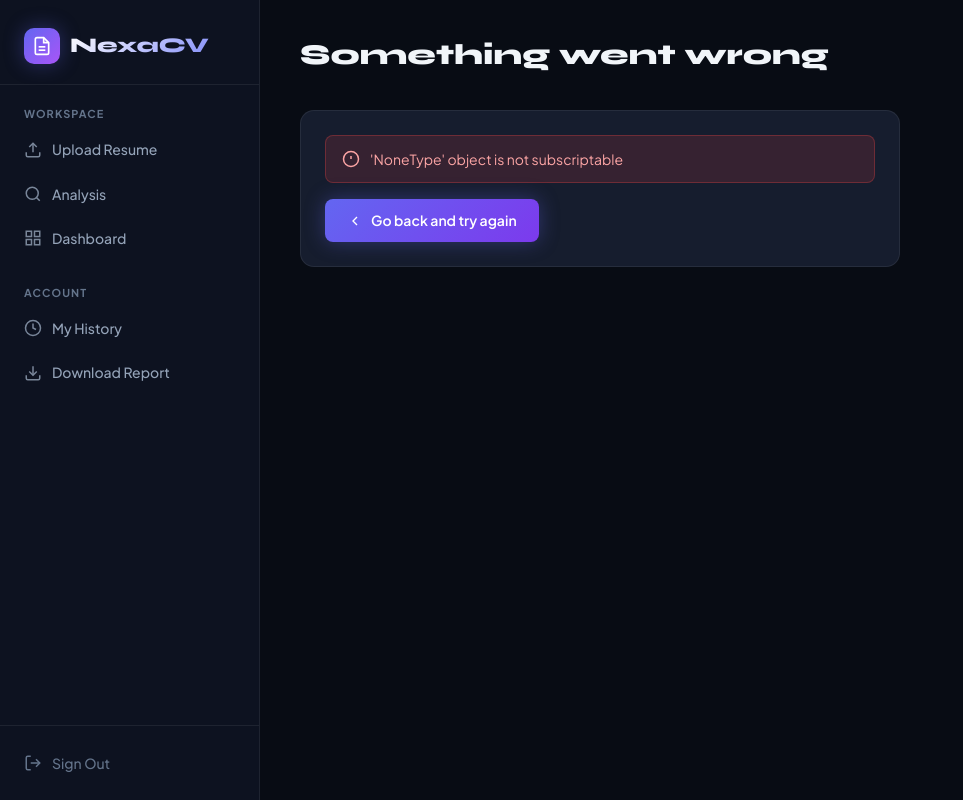
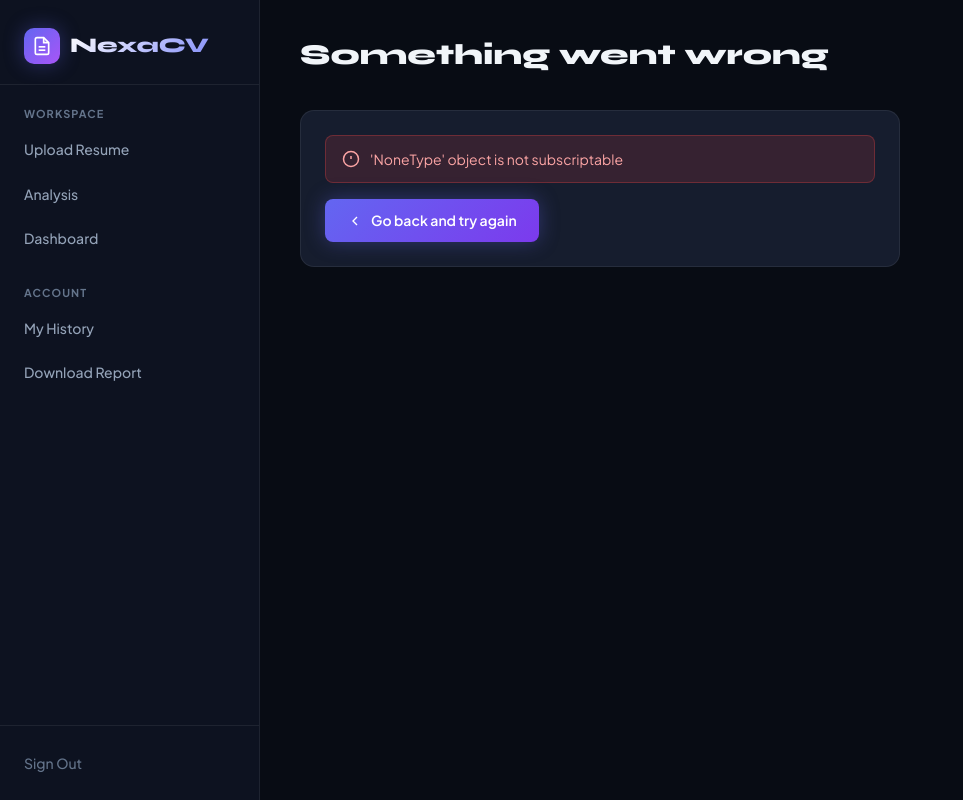
Before and after one commit to snehahhaa/nexa-cv-project, a Flask app: page /run in a window 1280 px wide. Shown: the whole page, without its empty margins (0-963 px from the left). Run offline with Flask 3, Linux system fonts and the light colour scheme; the visitor is signed in with stand-in values (Sample User, id 1).

Commit message:
Update base.html

```diff
--- a/templates/base.html
+++ b/templates/base.html
@@ -28,7 +28,9 @@
 
     {% if username %}
     <div class="sidebar-user">
-      <div class="user-avatar">{{ username[0].upper() }}</div>
+      <div class="user-avatar">
+        {{ username[0].upper() if username else "U" }}
+      </div>
       <div>
         <div class="user-name">{{ username }}</div>
         <div class="user-role">Job Seeker</div>
@@ -40,59 +42,30 @@
       <div class="nav-section-label">Workspace</div>
 
       <a href="{{ url_for('upload') }}" class="nav-item {% if request.endpoint == 'upload' %}active{% endif %}">
-        <svg viewBox="0 0 24 24" fill="none" stroke="currentColor" stroke-width="2" width="18" height="18">
-          <path d="M21 15v4a2 2 0 0 1-2 2H5a2 2 0 0 1-2-2v-4"/>
-          <polyline points="17 8 12 3 7 8"/>
-          <line x1="12" y1="3" x2="12" y2="15"/>
-        </svg>
         Upload Resume
       </a>
 
       <a href="{{ url_for('results') }}" class="nav-item {% if request.endpoint == 'results' %}active{% endif %}">
-        <svg viewBox="0 0 24 24" fill="none" stroke="currentColor" stroke-width="2" width="18" height="18">
-          <circle cx="11" cy="11" r="8"/>
-          <line x1="21" y1="21" x2="16.65" y2="16.65"/>
-        </svg>
         Analysis
       </a>
 
       <a href="{{ url_for('dashboard') }}" class="nav-item {% if request.endpoint == 'dashboard' %}active{% endif %}">
-        <svg viewBox="0 0 24 24" fill="none" stroke="currentColor" stroke-width="2" width="18" height="18">
-          <rect x="3" y="3" width="7" height="7"/>
-          <rect x="14" y="3" width="7" height="7"/>
-          <rect x="14" y="14" width="7" height="7"/>
-          <rect x="3" y="14" width="7" height="7"/>
-        </svg>
         Dashboard
       </a>
 
       <div class="nav-section-label" style="margin-top:12px;">Account</div>
 
       <a href="{{ url_for('history') }}" class="nav-item {% if request.endpoint == 'history' %}active{% endif %}">
-        <svg viewBox="0 0 24 24" fill="none" stroke="currentColor" stroke-width="2" width="18" height="18">
-          <circle cx="12" cy="12" r="10"/>
-          <polyline points="12 6 12 12 16 14"/>
-        </svg>
         My History
       </a>
 
       <a href="{{ url_for('download_report') }}" class="nav-item {% if request.endpoint == 'download_report' %}active{% endif %}">
-        <svg viewBox="0 0 24 24" fill="none" stroke="currentColor" stroke-width="2" width="18" height="18">
-          <path d="M21 15v4a2 2 0 0 1-2 2H5a2 2 0 0 1-2-2v-4"/>
-          <polyline points="7 10 12 15 17 10"/>
-          <line x1="12" y1="15" x2="12" y2="3"/>
-        </svg>
         Download Report
       </a>
     </nav>
 
     <div class="sidebar-footer">
       <a href="{{ url_for('logout') }}" class="logout-btn">
-        <svg viewBox="0 0 24 24" fill="none" stroke="currentColor" stroke-width="2" width="18" height="18">
-          <path d="M9 21H5a2 2 0 0 1-2-2V5a2 2 0 0 1 2-2h4"/>
-          <polyline points="16 17 21 12 16 7"/>
-          <line x1="21" y1="12" x2="9" y2="12"/>
-        </svg>
         Sign Out
       </a>
     </div>
```
